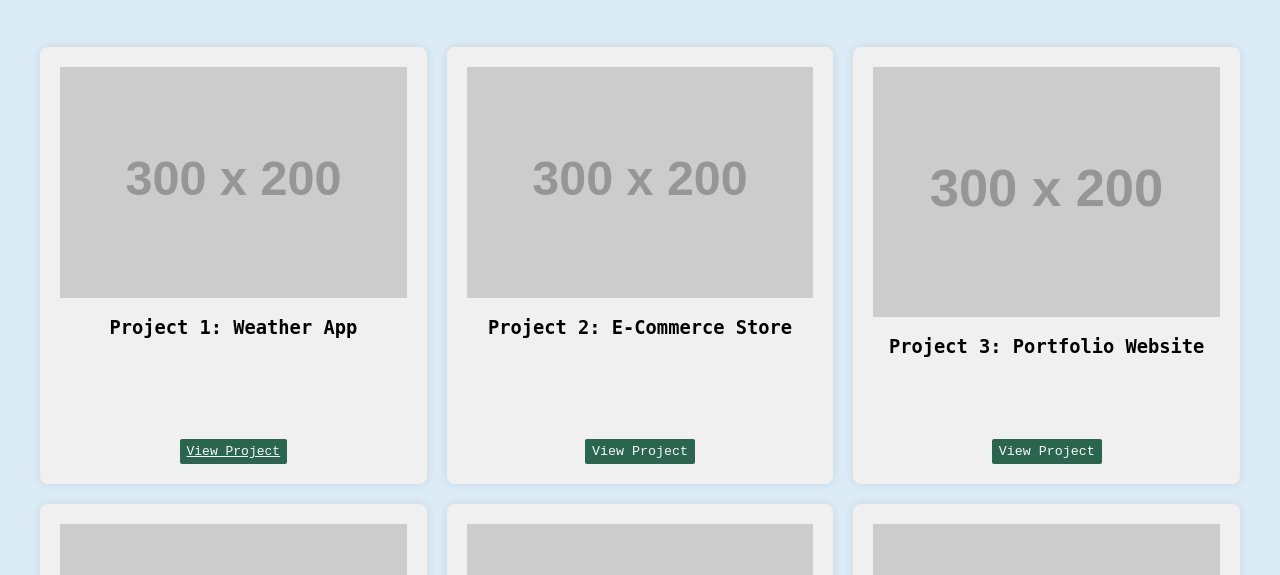
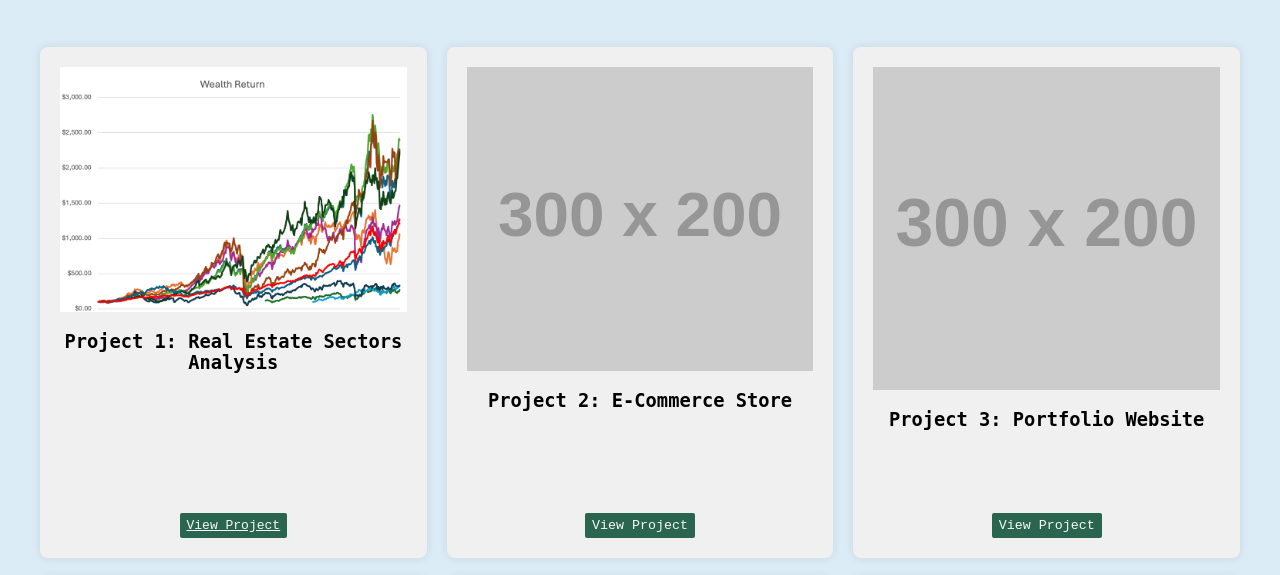
Before and after one commit to Daniel-Almond1/Daniel-Almond1.github.io, a plain HTML site: page projects.html in a window 1280 px wide. Shown: the part 161-736 px from the top of the page. Drawn offline with Linux system fonts and the light colour scheme; placeholder pictures from the web are drawn by us.

Commit message:
Last last thing

```diff
--- a/projects.html
+++ b/projects.html
@@ -24,10 +24,11 @@
 
       <!-- Project Card 1 -->
       <div class="project-card">
-        <img src="https://via.placeholder.com/300x200" alt="Project 1 Image" class="project-image">
-        <h3>Project 1: Weather App</h3>
-        <p class="project-description">A weather forecasting app that provides real-time weather updates and analytics.</p>
-        <a href="project_1.html" target="_blank" class="button">View Project</a>
+        <img src="Assets/Project Page Assets/Project-1_Real_Estate_Sectors_Analysis/Screenshot 2024-12-24 at 15.24.38.png" alt="Project 1 Image" class="project-image">
+        <h3>Project 1: Real Estate Sectors Analysis</h3>
+        <p class="project-description">This project analyzes nine major real estate sectors to assess their profitability
+          and volatility, providing a clear risk-return comparison across sectors.</p>
+        <a href="project-1.html" target="_blank" class="button">View Project</a>
       </div>
 
       <!-- Project Card 2 -->
```
Also changed, not shown: Assets/Project Page Assets/Project-1_Real_Estate_Sectors_Analysis/Screenshot 2024-12-24 at 15.24.38.png (added), project-1.html (renamed from Project_1.html).
